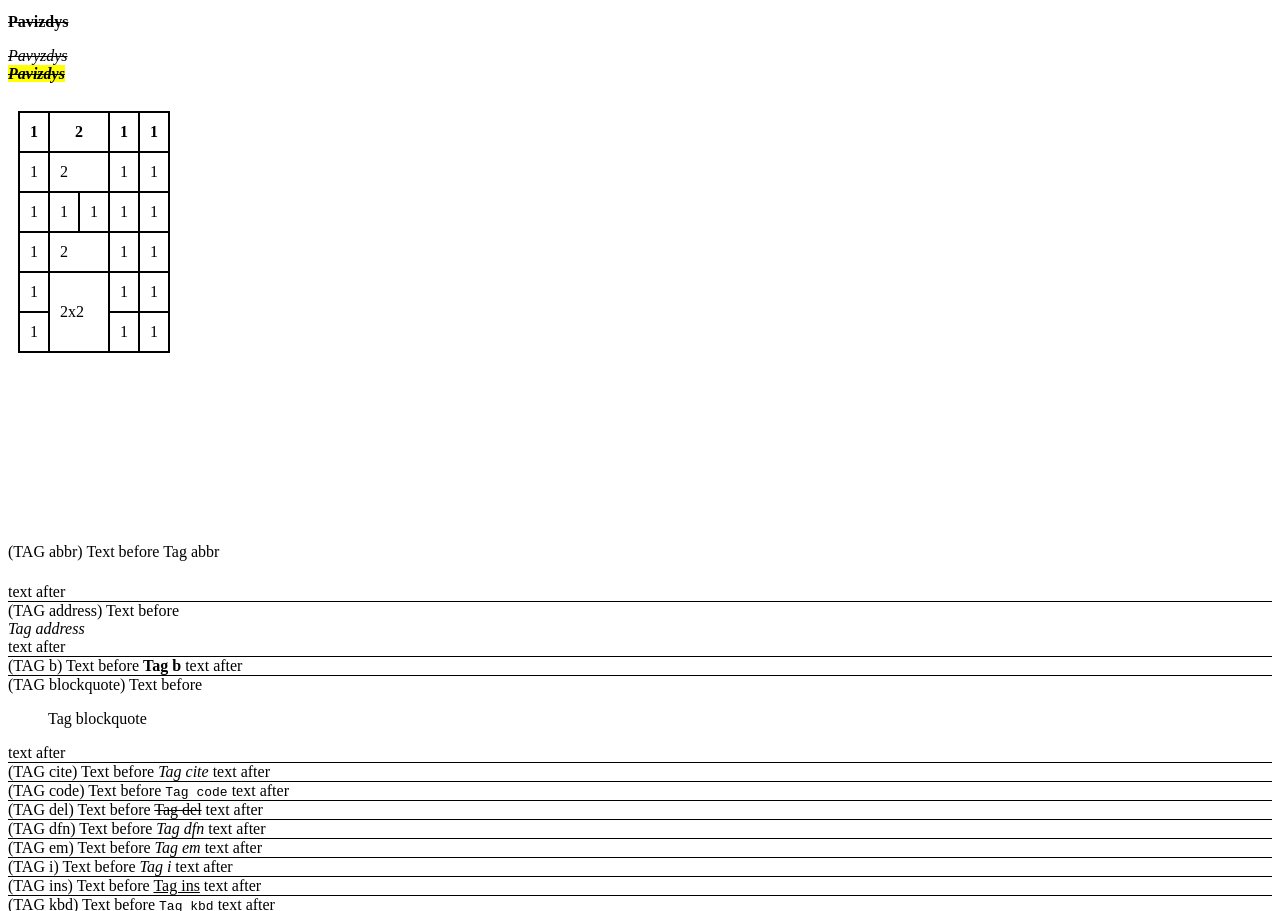
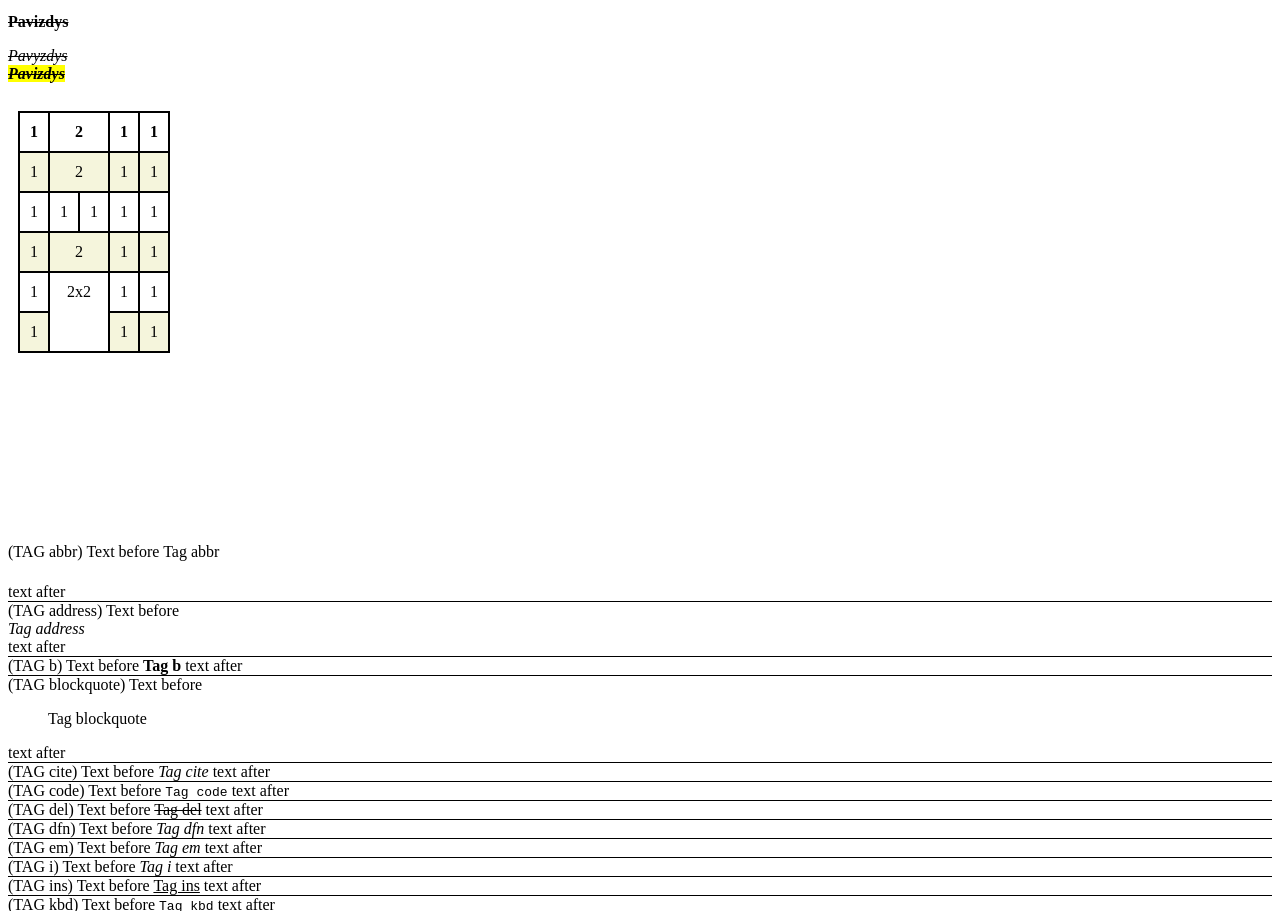
Before and after one commit to Simofy/front-end, a plain HTML site: page paskaita2/index.html in a window 1280 px wide. Shown: the part 1501-2412 px from the top of the page. Drawn offline with Linux system fonts and the light colour scheme.

Commit message:
Adding table css

```diff
--- a/paskaita2/index.html
+++ b/paskaita2/index.html
@@ -144,7 +144,7 @@
   </form>
   <script>
     const form = document.getElementById('form');
-    form.onsubmit = function(e) {
+    form.onsubmit = function (e) {
       e.preventDefault();
     }
   </script>
@@ -235,13 +235,13 @@
   <table class="test">
     <tr>
       <th>1</th>
-            <th colspan="2">2</th>
+      <th class="hover" colspan="2">2</th>
       <th>1</th>
       <th>1</th>
     </tr>
     <tr>
       <td>1</td>
-            <td colspan="2">2</td>
+      <td class="hover" colspan="2">2</td>
       <td>1</td>
       <td>1</td>
     </tr>
@@ -254,13 +254,13 @@
     </tr>
     <tr>
       <td>1</td>
-            <td colspan="2">2</td>
+      <td class="hover" colspan="2">2</td>
       <td>1</td>
       <td>1</td>
     </tr>
     <tr>
       <td>1</td>
-            <td colspan="2" rowspan="2">2x2</td>
+      <td class="hover" colspan="2" rowspan="2">2x2</td>
       <td>1</td>
       <td>1</td>
     </tr>
@@ -279,6 +279,29 @@
       border-collapse: collapse;
       padding: 10px;
       margin: 10px;
+      vertical-align: top;
+      text-align: center;
+      position: relative;
+    }
+
+    .test tr:hover {
+      background-color: rgba(255, 228, 196, .4);
+      border: solid;
+      border-style: dashed;
+      height: 100px;
+    }
+
+    .test tr:nth-child(even) {
+      background-color: beige;
+    }
+
+
+    .test tr:hover td::after{
+      content: "0";
+      position: absolute;
+      bottom: 10px;
+      width: 100%;
+      left: 0;
     }
   </style>
   <br />
```
Lines whose indentation alone changed are shown as unchanged.
